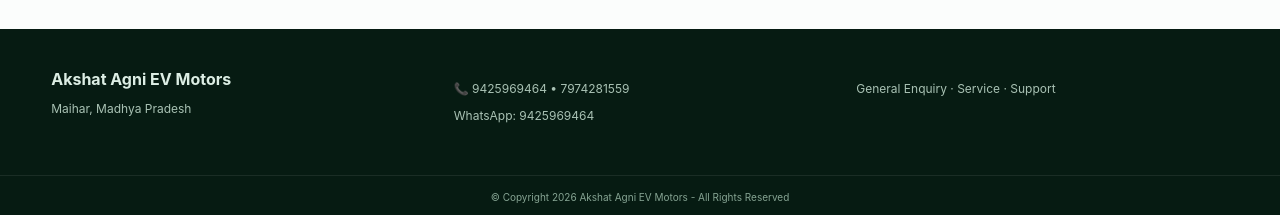
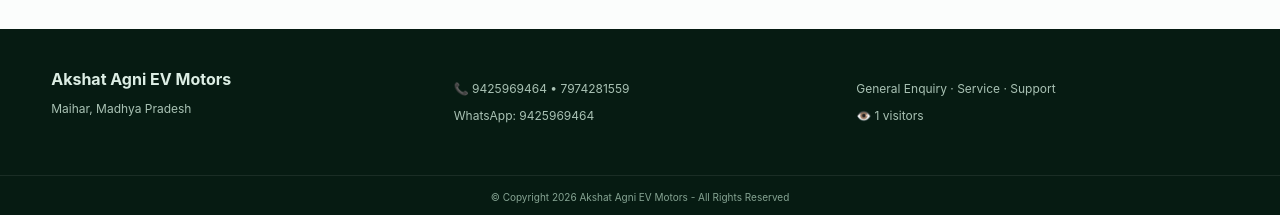
Before and after one commit to shailendracs2011-debug/akshatagnievhub001, a Django app: page / in a window 1280 px wide. Shown: the part 1770-1985 px from the top of the page. Run offline with Django 5.2, Linux system fonts and the light colour scheme; data comes from the database, SQL or seed files in the repository; data that the repository does not hold is empty.

Commit message:
Wire up visitor counter: increment count in base_context and display in footer

```diff
--- a/showroom/views.py
+++ b/showroom/views.py
@@ -4,7 +4,7 @@ import io, os, base64, tempfile, json
 from django.contrib import messages
 from django.contrib.admin.views.decorators import staff_member_required
 from django.contrib.auth.views import LoginView, LogoutView
-from django.db.models import Q, Sum, Count
+from django.db.models import Q, Sum, Count, F
 from django.http import HttpResponse
 from django.shortcuts import get_object_or_404, redirect, render
 from openpyxl import Workbook
@@ -14,7 +14,7 @@ from reportlab.lib.units import mm
 from reportlab.platypus import SimpleDocTemplate, Table, TableStyle, Paragraph, Spacer, Image as RLImage
 from reportlab.lib.styles import getSampleStyleSheet
 from .forms import EnquiryForm, OrderForm, ServiceQueryForm, SupportQueryForm, SiteSettingForm
-from .models import Category, Product, ProductGallery, GalleryImage, Enquiry, Order, Sale, Purchase, Expense, LedgerEntry, SiteSetting, ServiceQuery, SupportQuery
+from .models import Category, Product, ProductGallery, GalleryImage, Enquiry, Order, Sale, Purchase, Expense, LedgerEntry, SiteSetting, ServiceQuery, SupportQuery, VisitorCount
 
 
 def settings_obj():
@@ -30,7 +30,10 @@ def get_lang(request):
 def base_context(request):
     lang = get_lang(request)
     gallery = GalleryImage.objects.filter(published=True).order_by('sort_order', '-created_at')
-    return {'site': settings_obj(), 'lang': lang, 'gallery_items': gallery[:8]}
+    obj, _ = VisitorCount.objects.get_or_create(pk=1)
+    VisitorCount.objects.filter(pk=obj.pk).update(count=F('count') + 1)
+    obj.refresh_from_db()
+    return {'site': settings_obj(), 'lang': lang, 'gallery_items': gallery[:8], 'visitor_count': obj.count}
 
 
 def language(request, code):
--- a/templates/base.html
+++ b/templates/base.html
@@ -8,5 +8,5 @@
 <div class="actions"><a class="lang" href="{% url 'language' 'en' %}">EN</a><a class="lang" href="{% url 'language' 'hi' %}">हि</a><a class="pill" href="tel:{{ site.phone_primary }}">Call</a></div></div></header>
 {% if messages %}<div class="wrap messages">{% for m in messages %}<div class="msg">{{ m }}</div>{% endfor %}</div>{% endif %}
 <main>{% block content %}{% endblock %}</main>
-<footer><div class="wrap foot"><div><b>{{ site.business_name }}</b><p>{{ site.address }}</p></div><div><p>📞 {{ site.phone_primary }}{% if site.phone_secondary %} • {{ site.phone_secondary }}{% endif %}</p><p>WhatsApp: {{ site.whatsapp }}</p></div><div><p><a href="{% url 'enquiry' %}">General Enquiry</a> · <a href="{% url 'service' %}">Service</a> · <a href="{% url 'support' %}">Support</a></p></div></div><div class="copyright">© Copyright 2026 {{ site.business_name }} - All Rights Reserved</div></footer>
+<footer><div class="wrap foot"><div><b>{{ site.business_name }}</b><p>{{ site.address }}</p></div><div><p>📞 {{ site.phone_primary }}{% if site.phone_secondary %} • {{ site.phone_secondary }}{% endif %}</p><p>WhatsApp: {{ site.whatsapp }}</p></div><div><p><a href="{% url 'enquiry' %}">General Enquiry</a> · <a href="{% url 'service' %}">Service</a> · <a href="{% url 'support' %}">Support</a></p><p>👁️ {{ visitor_count }} visitors</p></div></div><div class="copyright">© Copyright 2026 {{ site.business_name }} - All Rights Reserved</div></footer>
 </body></html>
```
